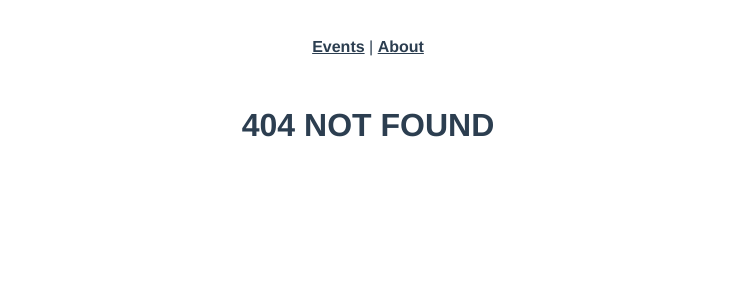
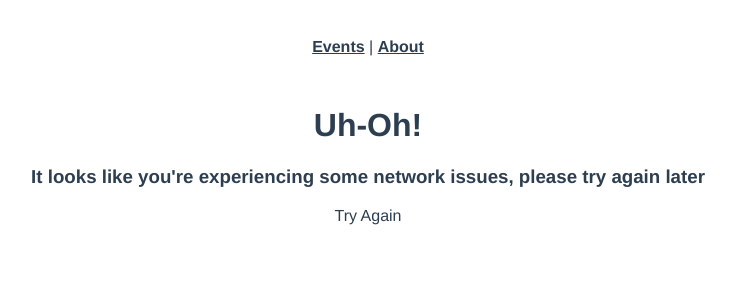
Before and after one commit to PASSIONCORNERS/real_world_vue, a Vue app: page /network-error in a window 1280 px wide. Before the commit this address had no page. Shown: the top 300 px of the page, without its empty margins (272-1008 px from the left). Built offline with nearby package versions, Linux system fonts and the light colour scheme.

Commit message:
error handling 404

```diff
--- a/src/components/NotFound.vue
+++ b/src/components/NotFound.vue
@@ -1,9 +1,19 @@
 <template>
   <h1>404 NOT FOUND</h1>
+  <h3>The {{ resource }} you're looking for is not found.</h3>
+  <router-link :to="{ name: 'EventList' }">Back Home</router-link>
 </template>
 
 <script>
-export default {}
+export default {
+  props: {
+    resource: {
+      type: String,
+      required: true,
+      default: "page",
+    },
+  },
+}
 </script>
 
 <style></style>
--- a/src/router/index.js
+++ b/src/router/index.js
@@ -1,5 +1,6 @@
 import { createRouter, createWebHistory } from "vue-router"
 import NotFound from "../components/NotFound"
+import NetworkError from "../views/NetworkError.vue"
 import EventList from "../views/EventList.vue"
 import EventDetail from "../views/event/Detail.vue"
 import EventLayout from "../views/event/Layout.vue"
@@ -52,7 +53,21 @@
     path: "/about",
     redirect: { name: "About" },
   },
-  { path: "/:pathMatch(.*)", name: "bad-not-found", component: NotFound },
+  // events
+  {
+    path: "/404/:resource",
+    name: "404Resource",
+    component: NotFound,
+    props: true,
+  },
+  // network
+  {
+    path: "/network-error",
+    name: "NetworkError",
+    component: NetworkError,
+  },
+  // 404
+  { path: "/:catchAll(.*)", name: "NotFound", component: NotFound },
 ]
 
 const router = createRouter({
--- a/src/views/EventList.vue
+++ b/src/views/EventList.vue
@@ -49,8 +49,8 @@
           this.events = res.data
           this.totalEvents = res.headers["x-total-count"]
         })
-        .catch((err) => {
-          console.log(err)
+        .catch(() => {
+          this.$router.push({ name: "NetworkError" })
         })
     })
   },
--- /dev/null
+++ b/src/views/NetworkError.vue
@@ -0,0 +1,16 @@
+<template>
+  <div class="networkError">
+    <h1>Uh-Oh!</h1>
+    <h3>
+      It looks like you're experiencing some network issues, please try again
+      later
+    </h3>
+    <p @click="$router.go(-1)">Try Again</p>
+  </div>
+</template>
+
+<script>
+export default {}
+</script>
+
+<style></style>
--- a/src/views/event/Layout.vue
+++ b/src/views/event/Layout.vue
@@ -27,7 +27,19 @@
         this.event = res.data
       })
       .catch((err) => {
-        console.log(err)
+        // console.log(err)
+        // this.$router.push({
+        //   name: "404Resource",
+        //   params: { resource: "event" },
+        // })
+        if (err.response && err.response.status == 404) {
+          this.$router.push({
+            name: "404Resource",
+            params: { resource: "event" },
+          })
+        } else {
+          this.$router.push({ name: "NetworkError" })
+        }
       })
   },
 }
```
